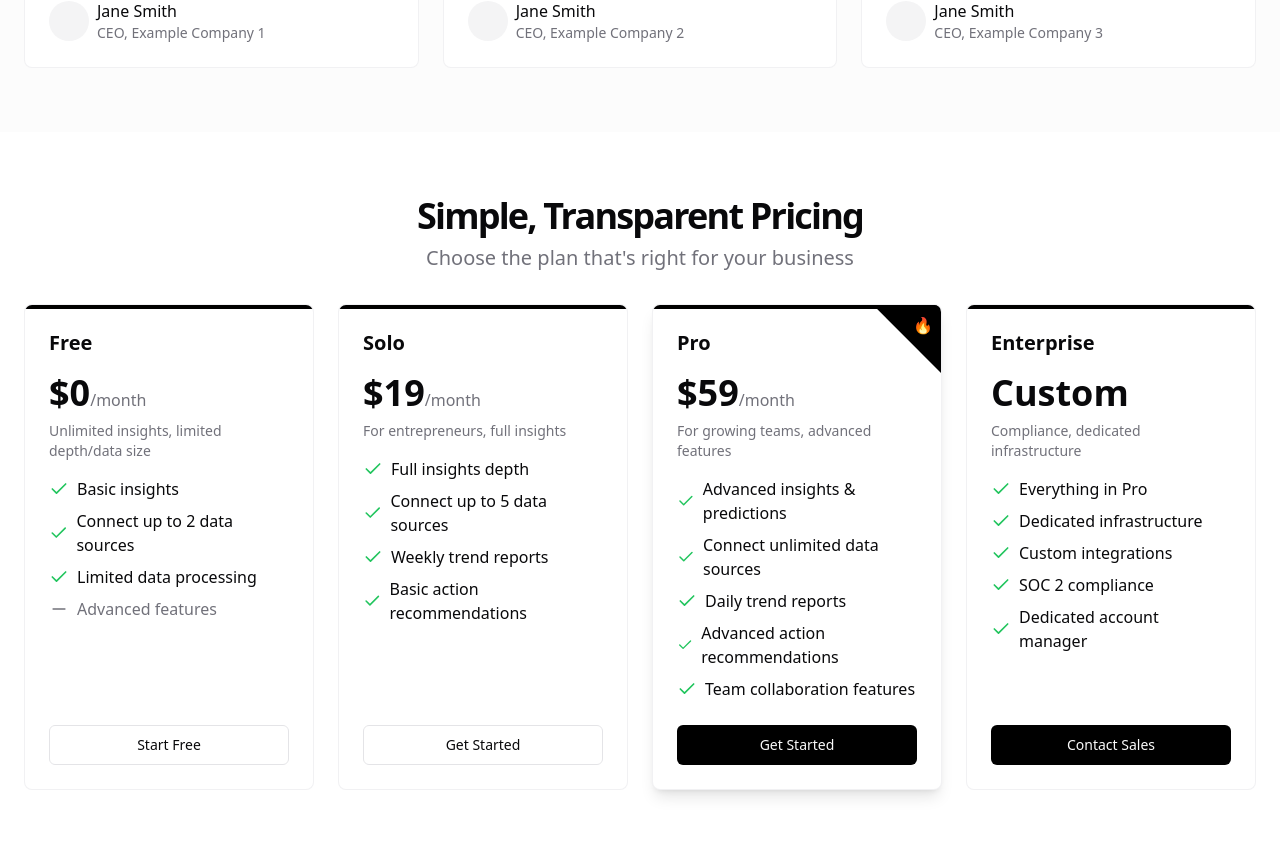
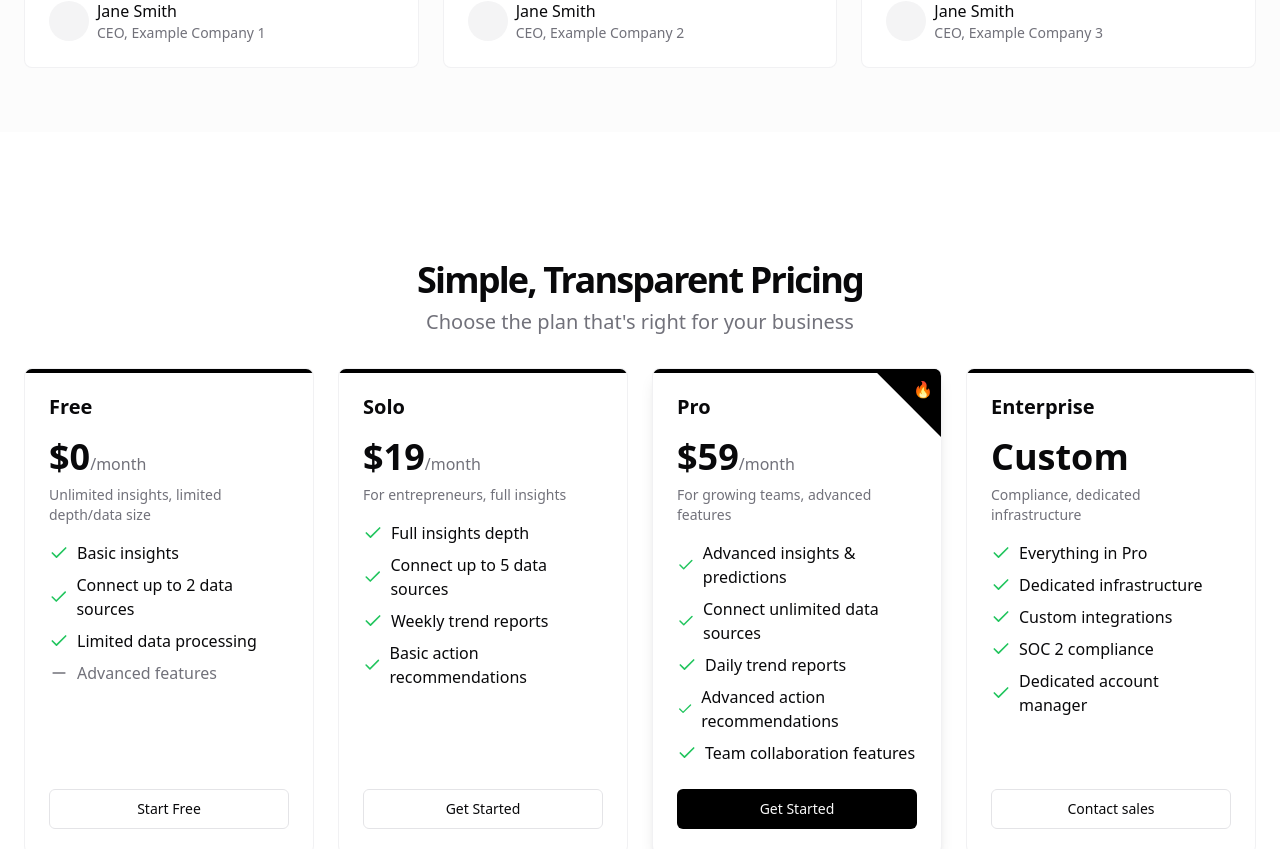
Before and after one commit to bazaescribe/mithrandir_website, a Next.js app: page / in a window 1280 px wide. Shown: the part 2900-3749 px from the top of the page. Built offline with nearby package versions, Linux system fonts and the light colour scheme.

Commit message:
small changes

```diff
--- a/app/page.tsx
+++ b/app/page.tsx
@@ -289,7 +289,7 @@ export default function LandingPage() {
         {/* Pricing */}
 
 
-        <section id="pricing" className="py-16">
+        <section id="pricing" className="py-32">
           <div className="container px-4 md:px-6">
             <div className="flex flex-col items-center justify-center space-y-4 text-center">
               <div className="space-y-2">
@@ -429,8 +429,8 @@ export default function LandingPage() {
                     <span>Dedicated account manager</span>
                   </li>
                 </ul>
-                <Button className="mt-6 bg-black hover:opacity-90 transition-opacity">
-                  Contact Sales
+                <Button className="mt-6" variant="outline">
+                  Contact sales
                 </Button>
               </div>
             </div>
```
